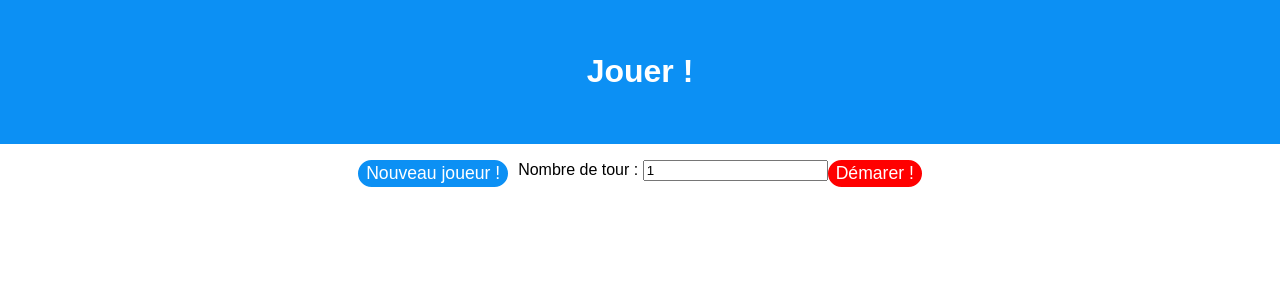
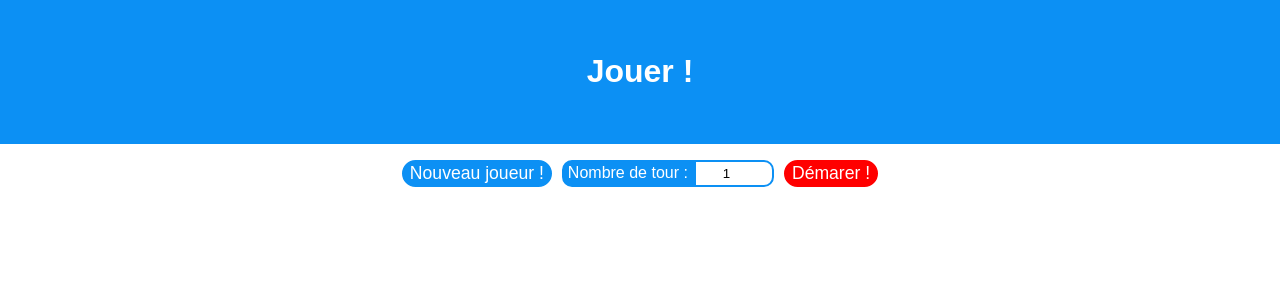
Before and after one commit to Adi-df/le-jeu-du-poids, a Next.js app: page /play in a window 1280 px wide. Shown: the top 300 px of the page. Built offline with nearby package versions, Linux system fonts and the light colour scheme.

Commit message:
Style round input

```diff
--- a/components/RoundInput.tsx
+++ b/components/RoundInput.tsx
@@ -1,9 +1,10 @@
 import { FC } from "react"
+import styles from "../styles/RoundInput.module.css"
 
 const RoundInput: FC = () => {
-  return <div>
-    <label>Nombre de tour : </label>
-    <input type={"number"} min={1} defaultValue={1} />
+  return <div className={styles.round}>
+    <label className={styles.label}>Nombre de tour : </label>
+    <input className={styles.input} type={"number"} min={1} defaultValue={1} />
   </div>
 }
 
--- /dev/null
+++ b/styles/RoundInput.module.css
@@ -0,0 +1,25 @@
+.round {
+  display: flex;
+
+  margin-right: 10px;
+}
+.round .label {
+  padding: 2px 4px;
+
+  border: #0c90f4 2px solid;
+  border-top-left-radius: 10px;
+  border-bottom-left-radius: 10px;
+
+  background-color: #0c90f4;
+  color: white;
+}
+.round .input {
+  width: 5rem;
+  padding: 2px 4px;
+
+  border: #0c90f4 2px solid;
+  border-top-right-radius: 10px;
+  border-bottom-right-radius: 10px;
+
+  text-align: center;
+}
```
